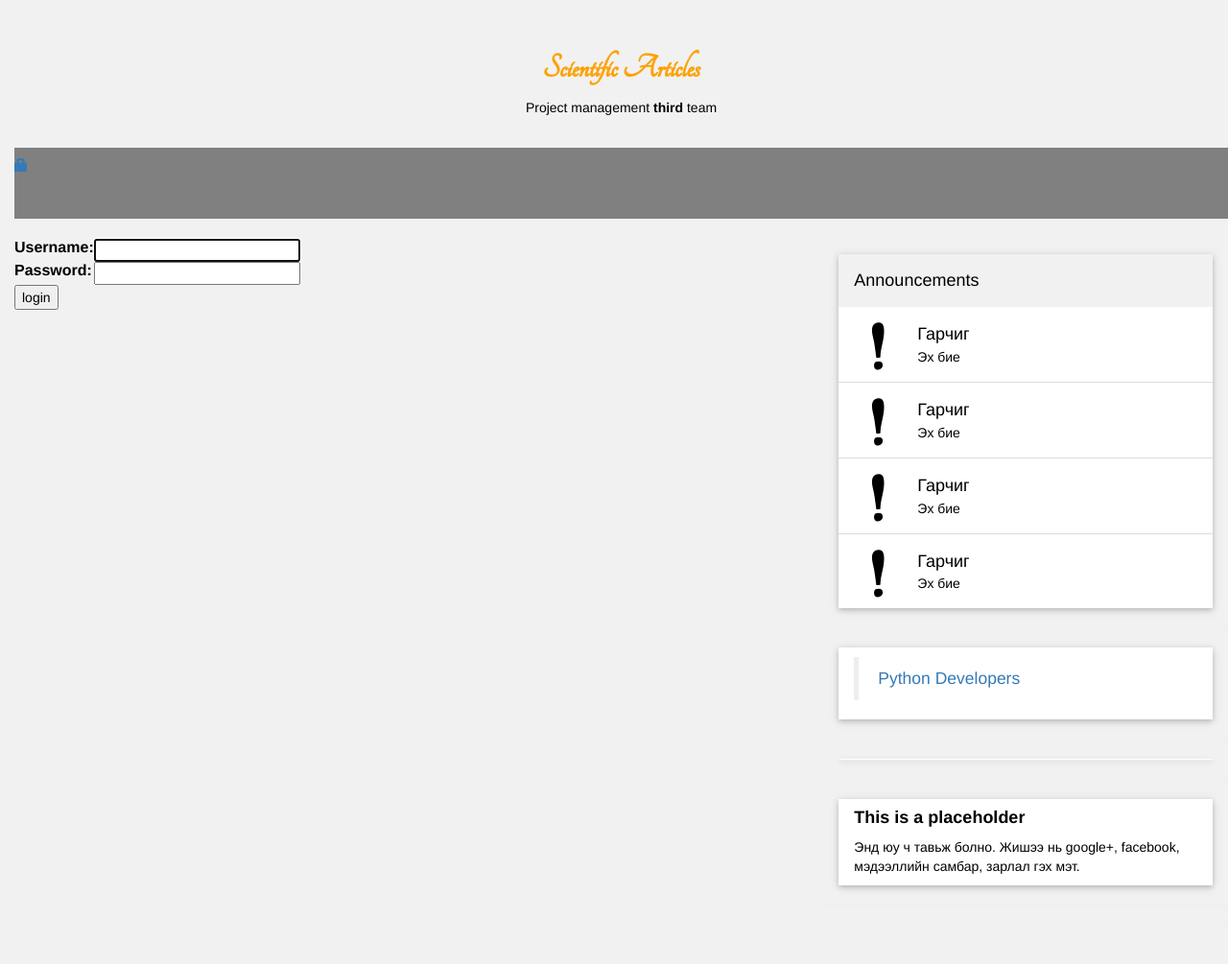
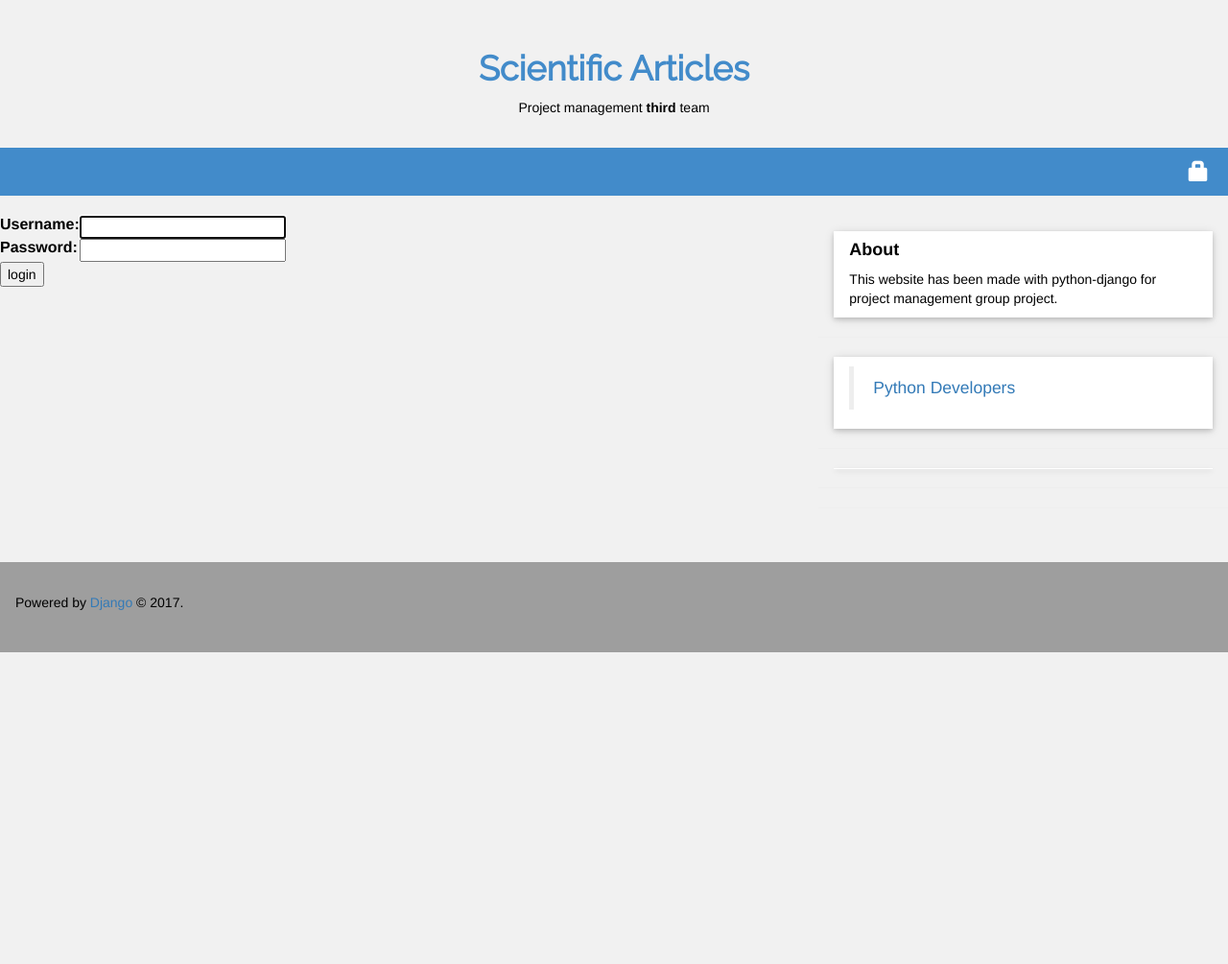
Before and after one commit to ShominShomin/News, a Django app: page /accounts/login/ in a window 1280 px wide. Shown: the whole page at 96% size. After the commit the page ends 680 px from the top, so only its background shows below. Run offline with Django 3.2, Linux system fonts and the light colour scheme; parts of the project's set-up code (start-up, migrations or seed data) failed here and were passed over; some libraries are stand-ins or nearby versions.

Commit message:
last commit

```diff
--- a/mysite/mysite/settings.py
+++ b/mysite/mysite/settings.py
@@ -113,7 +113,7 @@ AUTH_PASSWORD_VALIDATORS = [
 
 LANGUAGE_CODE = 'en-us'
 
-TIME_ZONE = 'GMT+8'
+TIME_ZONE = 'Asia/Ulaanbaatar'
 
 USE_I18N = True
 
--- a/mysite/news/templates/news/base.html
+++ b/mysite/news/templates/news/base.html
@@ -61,37 +61,13 @@
             <div class="w3-row">
                 <div class="w3-col l8 s12">
                     {% block content %} {% endblock %}
+                    </div>
                     <div class="w3-col l4">
-                        <div class="w3-card-2 w3-margin">
-                            <div class="w3-container w3-padding">
-                                <h4>Announcements</h4>
+                         <div class="w3-card-2 w3-margin w3-margin-top">
+                            <div class="w3-container w3-white">
+                                <h4><b>About</b></h4>
+                                <p>This website has been made with python-django for project management group project.</p>
                             </div>
-                            <ul class="w3-ul w3-hoverable w3-white">
-                                <li class="w3-padding-16">
-                                    <img src="{% static 'images/exclamationmark.png' %}" alt="Image" class="w3-left w3-margin-right" style="width:50px">
-                                    <span class="w3-large">Гарчиг</span>
-                                    <br>
-                                    <span>Эх бие</span>
-                                </li>
-                                <li class="w3-padding-16">
-                                    <img src="{% static 'images/exclamationmark.png' %}" alt="Image" class="w3-left w3-margin-right" style="width:50px">
-                                    <span class="w3-large">Гарчиг</span>
-                                    <br>
-                                    <span>Эх бие</span>
-                                </li>
-                                <li class="w3-padding-16">
-                                    <img src="{% static 'images/exclamationmark.png' %}" alt="Image" class="w3-left w3-margin-right" style="width:50px">
-                                    <span class="w3-large">Гарчиг</span>
-                                    <br>
-                                    <span>Эх бие</span>
-                                </li>
-                                <li class="w3-padding-16">
-                                    <img src="{% static 'images/exclamationmark.png' %}" alt="Image" class="w3-left w3-margin-right" style="width:50px">
-                                    <span class="w3-large">Гарчиг</span>
-                                    <br>
-                                    <span>Эх бие</span>
-                                </li>
-                            </ul>
                         </div>
                         <hr>
                         <div class="w3-card-2 w3-margin w3-margin-top">
@@ -109,17 +85,14 @@
                             </div>
                         </div>
                         <hr>
-                        <div class="w3-card-2 w3-margin w3-margin-top">
-                            <div class="w3-container w3-white">
-                                <h4><b>This is a placeholder</b></h4>
-                                <p>Энд юу ч тавьж болно. Жишээ нь google+, facebook, мэдээллийн самбар, зарлал гэх мэт.</p>
-                            </div>
-                        </div>
-                        <hr>
                         <hr>
                     </div>
                 </div>
                 <br>
             </div>
         </body>
+
+    <footer class="w3-container w3-gray w3-padding-32 w3-margin-top">
+      <p>Powered by <a href="https://www.djangoproject.com/" target="_blank">Django</a> © 2017.</p>
+    </footer>
 </html>
--- a/mysite/news/templates/news/post_edit.html
+++ b/mysite/news/templates/news/post_edit.html
@@ -5,5 +5,4 @@
         {{ form.as_p }}
         <button type="submit" class="save btn btn-default">Save</button>
     </form>
-    </div>
 {% endblock %}
--- a/mysite/news/templates/news/post_list.html
+++ b/mysite/news/templates/news/post_list.html
@@ -23,7 +23,6 @@
     </div>
 </div>
 <hr> {% endfor %} {% if posts.has_other_pages %}
-
 <div class="throwRight">
     <ul class="pagination">
         {% if posts.has_previous %}
@@ -43,5 +42,4 @@
     </ul>
     {% endif %}
 </div>
-</div>
 {% endblock content %}
--- a/mysite/news/templates/registration/login.html
+++ b/mysite/news/templates/registration/login.html
@@ -21,5 +21,5 @@
         <input type="submit" value="login" />
         <input type="hidden" name="next" value="{{ next }}" />
     </form>
-    </div>
+
 {% endblock %}
--- a/mysite/static/css/main.css
+++ b/mysite/static/css/main.css
@@ -1,16 +1,36 @@
-h1 a {
-    color: #FCA205;
-    font-family: 'Tangerine', serif;
+h1 a{
+    font-family: "Raleway", sans-serif;
+    color: rgb(66,139,202);
+}
+h1 a:link {
+    text-decoration: none;
+}
+
+h1 a:visited {
+    text-decoration: none;
+}
+
+a:hover {
+    text-decoration: none;
+}
+
+h1 a:active {
+    text-decoration: none;
 }
 
 body {
-    padding-left: 15px;
+    padding-left: 0px;
+}
+
+h3{
+    font-family: "Raleway", sans-serif;
+    color: rgb(66,139,202);
 }
 
 .page-header {
-    background-color: gray;
+    background-color: rgb(66,139,202);
     margin-top: -10;
-    padding:10px 0px 50px 0px;
+    padding:10px 0px 40px 0px;
 }
 
 .page-header h1, .page-header h1 a, .page-header h1 a:visited, .page-header h1 a:active {
```
Also changed, not shown: other parts of mysite/static/css/main.css (+28 -4 lines), mysite/news/static/css/main.css (+9 -0 lines), mysite/news/templates/news/add_comment_to_post.html (+6 -9 lines), mysite/news/templates/news/post_detail.html (+17 -12 lines), mysite/news/forms.py (line endings or trailing spaces), mysite/news/migrations/0016_war.py (added), mysite/news/migrations/0017_auto_20170516_1414.py (added), mysite/news/views.py (line endings or trailing spaces), mysite/static/images/exclamationmark.png (added). Lines whose indentation alone changed are shown as unchanged.
